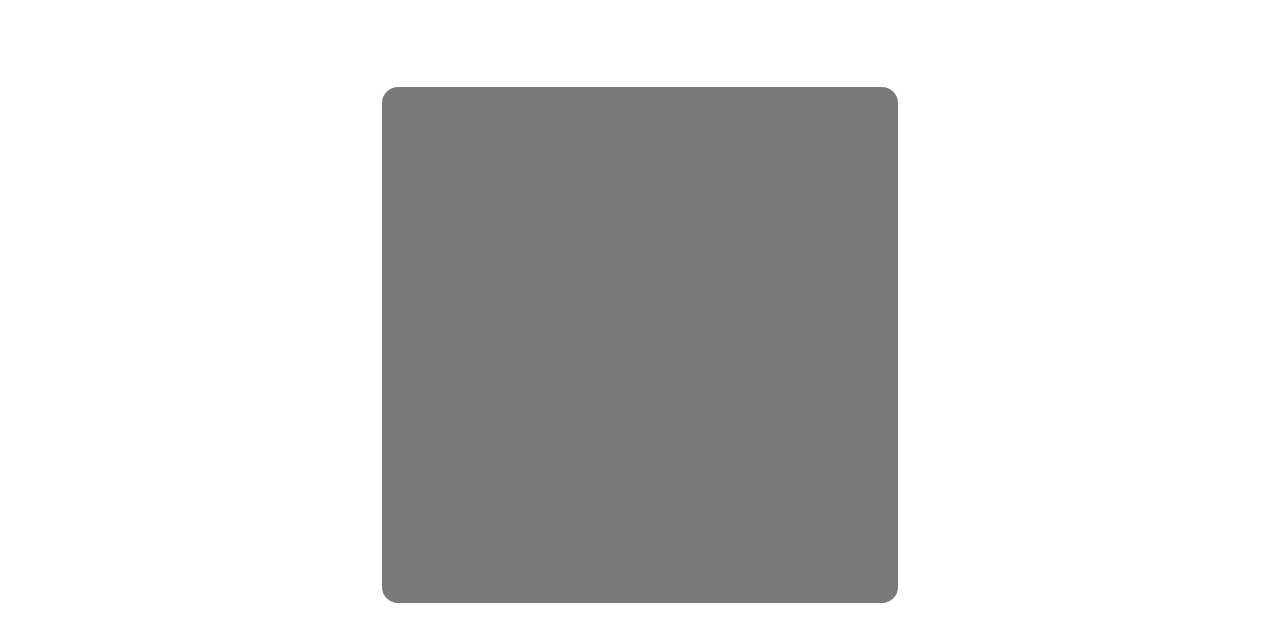
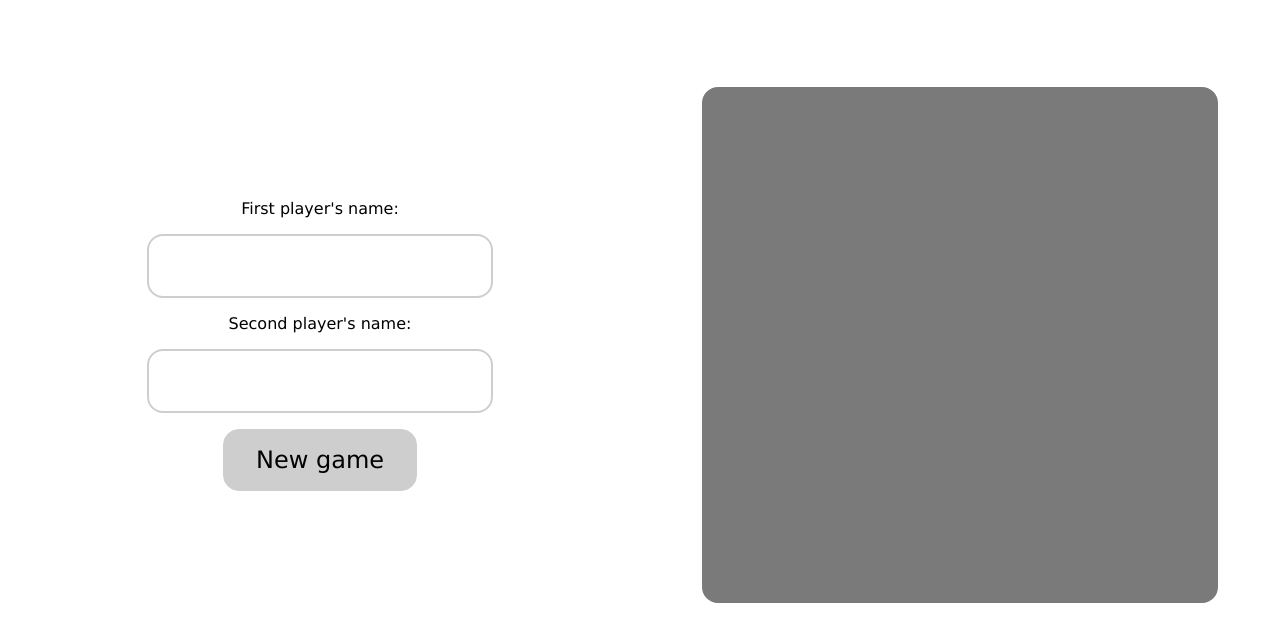
Before and after one commit to franius8/tictactoe, a plain HTML site: page index.html in a window 1280 px wide. Shown: the part 104-746 px from the top of the page. Drawn offline with Linux system fonts and the light colour scheme.

Commit message:
Add and style form for entering player details

```diff
--- a/index.html
+++ b/index.html
@@ -13,8 +13,20 @@
 </head>
 <body>
     <h1>Tic Tac Toe</h1>
-    <div id="container">
-        <div id="board">
+    <div id="content">
+        <div id="display">
+                <form id="form">
+                    <label for="player1name">First player's name:</label>
+                    <input id="player1name" type="text" required></input>
+                    <label for="player2name">Second player's name:</label>
+                    <input id="player2name" type="text" required></input>
+                    <button type="submit">New game</button>
+                </form>
+        </div>
+        <div id="container">
+            <div id="board">
+
+            </div>
         </div>
     </div>
 </body>
--- a/style.css
+++ b/style.css
@@ -9,6 +9,7 @@ body {
     height: 100vh;
     display: flex;
     flex-direction: column;
+    font-family: Verdana, Geneva, Tahoma, sans-serif;
 }
 
 h1 {
@@ -21,11 +22,56 @@ h1 {
     box-shadow: 3px 3px 3px var(--shadow-color);
 }
 
+#content {
+    display: grid;
+    grid-template: 1fr / 1fr 1fr;
+    justify-content: center;
+    align-content: center;
+    height: 100%;
+}
+
 #container {
     display: flex;
     justify-content: center;
     align-items: center;
     height: 100%;
+}
+
+#display {
+    display: flex;
+    flex-direction: column;
+    justify-content: center;
+    align-items: center;
+}
+
+form {
+    display: flex;
+    flex-direction: column;
+    align-items: center;
+    gap: 1rem;
+    font-size: 1rem;
+}
+
+form input {
+    padding: 1rem;
+    border-radius: 1rem;
+    border: 2px solid var(--top-background-color);
+    font-size: 1.5rem;
+}
+
+form button {
+    padding: 1rem 2rem;
+    background-color: var(--top-background-color);
+    border: 1px solid var(--top-background-color);
+    border-radius: 1rem;
+    font-family: inherit;
+    font-size: 1.5rem;
+}
+
+form button:hover {
+    background-color: var(--shadow-color);
+    border: 1px solid var(--shadow-color);
+    cursor: pointer;
 }
 
 #board {
```
